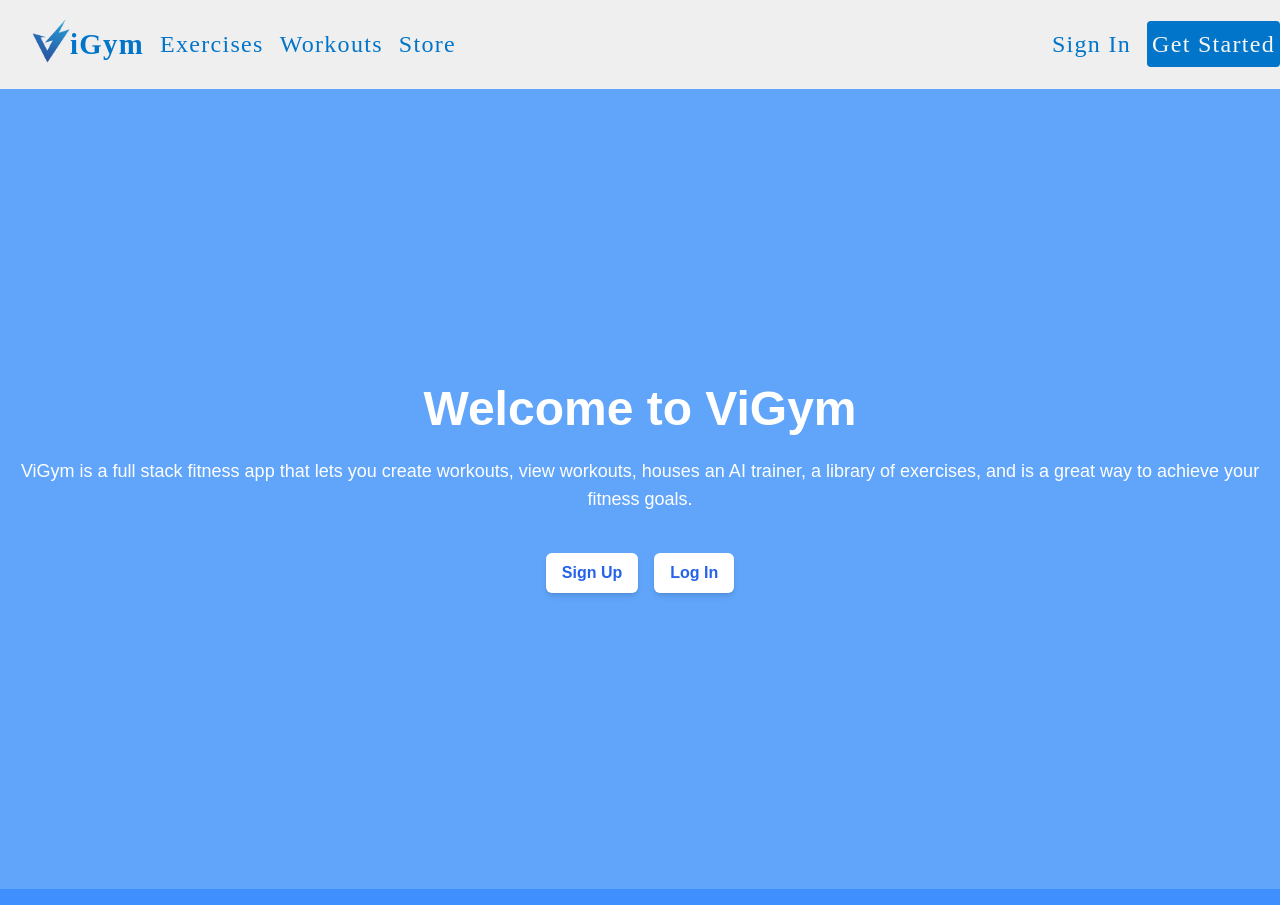
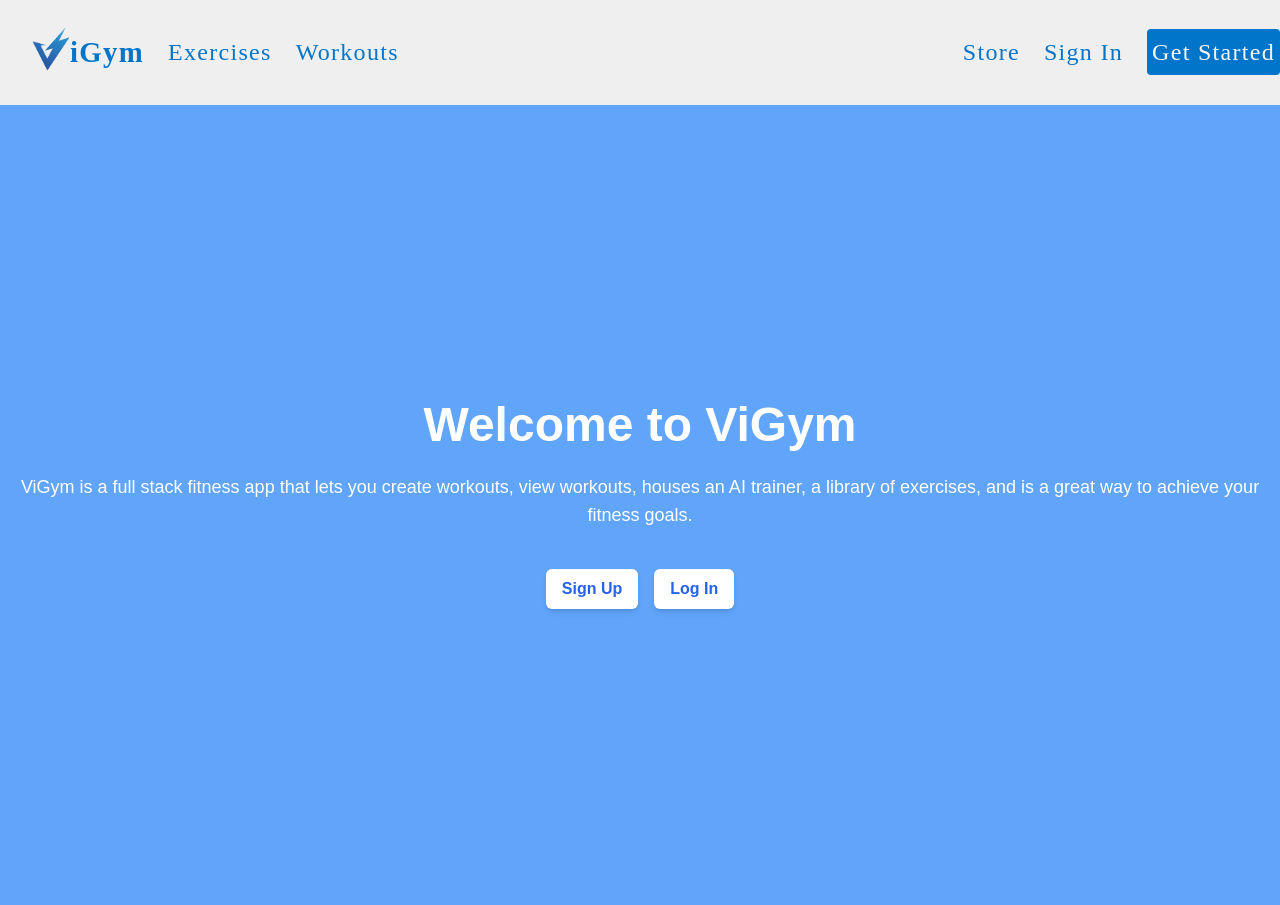
Before and after one commit to j4yyyeth/vigym-client, a React (Create React App) app: page / in a window 1280 px wide. Built offline with nearby package versions, Linux system fonts and the light colour scheme.

Commit message:
almost done with tailwind

```diff
--- a/src/App.css
+++ b/src/App.css
@@ -10,10 +10,15 @@
   padding: 0
 }
 
+html {
+  overflow: overlay;
+}
+
+
 body {
   margin: 0;
   padding: 0;
-  background-color: #3f8fff;
+  background-color: #065cd4;
   font-family: 'Montserrat', sans-serif;
   /* background-image: url('./gym3.jpg');
   background-size: cover;
--- a/src/components/Navbar.tsx
+++ b/src/components/Navbar.tsx
@@ -45,36 +45,34 @@ window.addEventListener('scroll', changeColor)
 
 return (
   <nav className={color ? 'nav-color' : 'no-color'}>
-      <div className="container mx-auto flex justify-between items-center">
-        <div className="flex items-center space-x-4">
+    <div className="container mx-auto flex justify-between items-center py-2">
+      <div className="flex items-center space-x-6">
         <div className='logo-txt'>
           <Link to={'/'}><img id='logo-img' src='/vigym.png' alt='logo' /></Link>
           <Link to={'/'}>iGym</Link>
         </div>
-          {getToken() && <Link to={'/dashboard'}>Dashboard</Link>}
         <Link to={'/exercises'}>Exercises</Link>
-
         <div className="relative" ref={dropdownRef}>
           <span className="cursor-pointer" onClick={toggleDropdown}>Workouts</span>
           {dropdownVisible && (
-        <div className="absolute text-center mt-2 space-y-2 bg-white text-blue-500 rounded shadow-md z-10">
+            <div className="absolute text-center mt-2 space-y-2 bg-white bg-opacity-70 text-blue-500 rounded shadow-md z-10">
               <Link to="/workouts" className="block px-4 py-2 hover:bg-blue-500 hover:text-white" onClick={() => setDropdownVisible(false)}>View</Link>
               <Link to="/create-workout" className="block px-4 py-2 hover:bg-blue-500 hover:text-white" onClick={() => setDropdownVisible(false)}>Create</Link>
             </div>
           )}
         </div>
-
+        {getToken() && <Link to={'/dashboard'}>Dashboard</Link>}
         {getToken() && <Link to={'/trainer'}>AI Trainer</Link>}
+      </div>
+      <div className="flex items-center space-x-6">
       <Link to={'/store'}>Store</Link>
-          {getToken() && <button onClick={logout} className="px-4 py-1 rounded">Logout</button>}
-        </div>
-        <div className="flex items-center space-x-4">
         {!getToken() && (
           <>
             <Link to={'/login'}>Sign In</Link>
             <Link id='start-action-call' to={'/signup'} className="bg-white hover:bg-gray-100 text-blue-500 px-4 py-1 rounded">Get Started</Link>
           </>
         )}
+        {getToken() && <button onClick={logout} className="px-4 py-1 rounded">Logout</button>}
       </div>
     </div>
   </nav>
--- a/src/pages/Trainer.tsx
+++ b/src/pages/Trainer.tsx
@@ -41,7 +41,7 @@ const Trainer = () => {
   }, [messages]);
 
   return (
-    <div className="bg-gray-100 min-h-screen">
+    <div className="bg-gray-300 min-h-screen">
       <div className="container mx-auto px-4 flex flex-col h-full">
         <div className="mb-16">
           <br></br>
```
Lines whose indentation alone changed are shown as unchanged.
